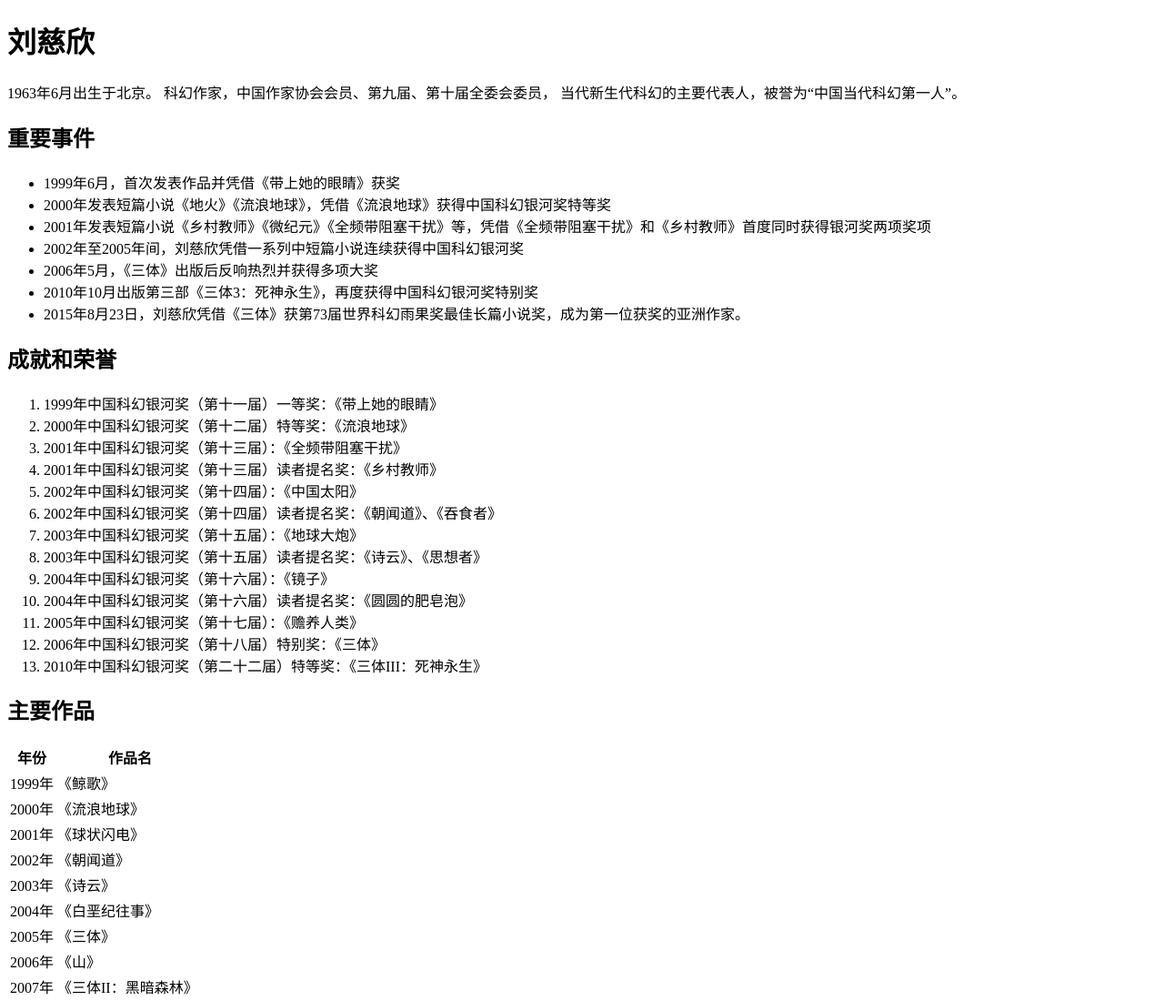
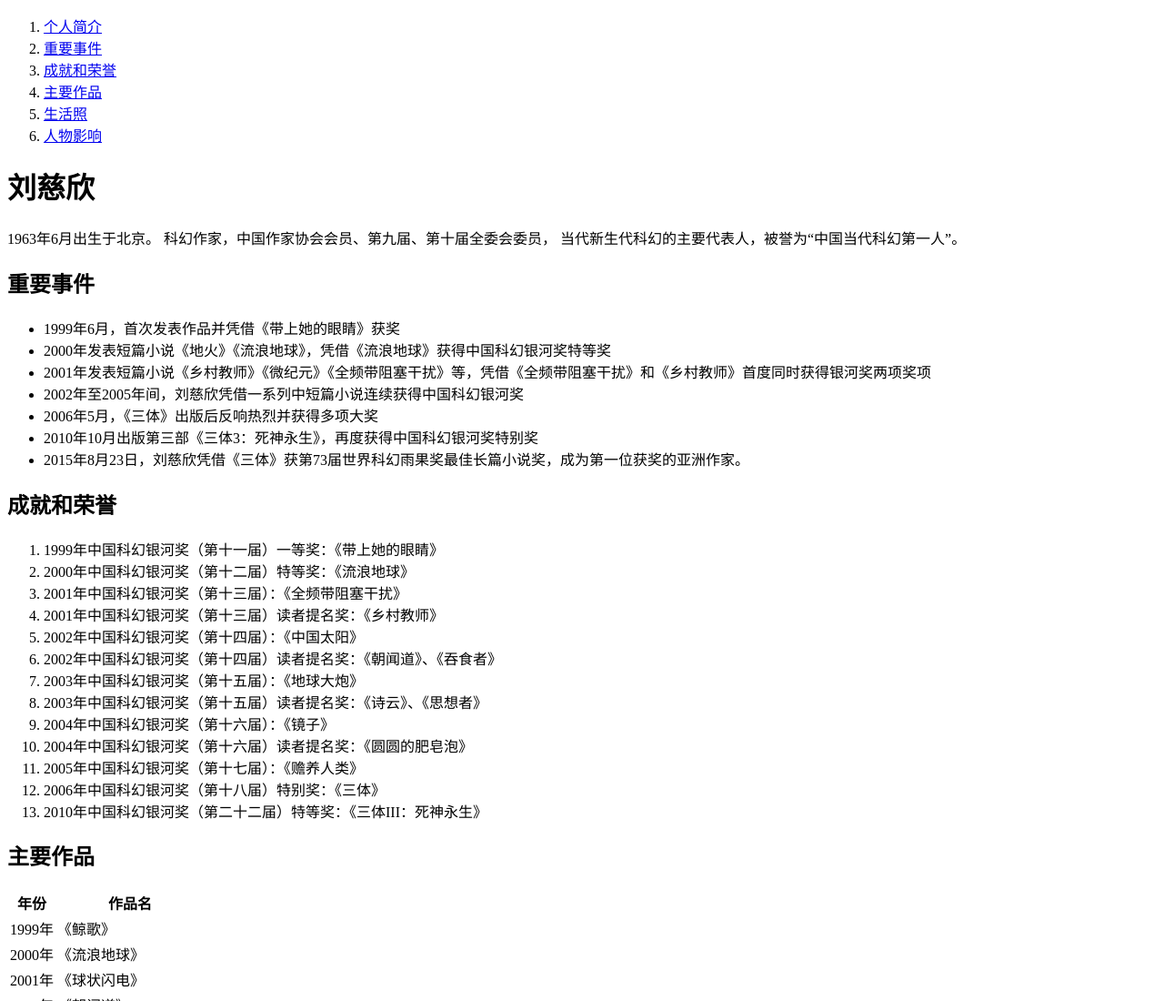
Before and after one commit to Eason-YS-Hub/daliu, a plain HTML site: page index.html in a window 1280 px wide. Shown: the top 1100 px of the page at 91% size. Drawn offline with Linux system fonts and the light colour scheme.

Commit message:
目录制作完成

```diff
--- a/index.html
+++ b/index.html
@@ -12,7 +12,19 @@
     </style>
 </head>
 <body>
-    <h1>
+    <nav>
+        <ol>
+            <li><a href="#daliu">个人简介</a></li>
+            <li><a href="#events">重要事件</a></li>
+            <li><a href="#awards">成就和荣誉</a></li>
+            <li><a href="#works">主要作品</a></li>
+            <li><a href="#pictures">生活照</a></li>
+            <li><a href="#influence">人物影响</a></li>
+
+
+        </ol>
+    </nav>
+    <h1 id="daliu">
         刘慈欣
     </h1>
 
@@ -22,7 +34,7 @@
         当代新生代科幻的主要代表人，被誉为“中国当代科幻第一人”。
     </p>
 
-    <h2>
+    <h2 id="events">
         重要事件
     </h2>
 
@@ -36,7 +48,7 @@
         <li>2015年8月23日，刘慈欣凭借《三体》获第73届世界科幻雨果奖最佳长篇小说奖，成为第一位获奖的亚洲作家。</li>
     </ul>
 
-    <h2>
+    <h2 id="awards">
         成就和荣誉
     </h2>
 
@@ -57,7 +69,7 @@
         <li>2010年中国科幻银河奖（第二十二届）特等奖：《三体III：死神永生》</li>
     </ol>
 
-    <h2>
+    <h2 id="works">
         主要作品
     </h2>
 
@@ -83,7 +95,7 @@
         </tbody>
     </table>
 
-    <h2>
+    <h2 id="pictures">
         生活照
     </h2>
 
@@ -91,7 +103,7 @@
         <div><img width="500" src="images/2.jpg" alt="图二"></div>
         <div><img width="500" src="images/3.jpg" alt="图三"></div>
 
-    <h2>
+    <h2 id="influence">
         人物影响
     </h2>
 
```
